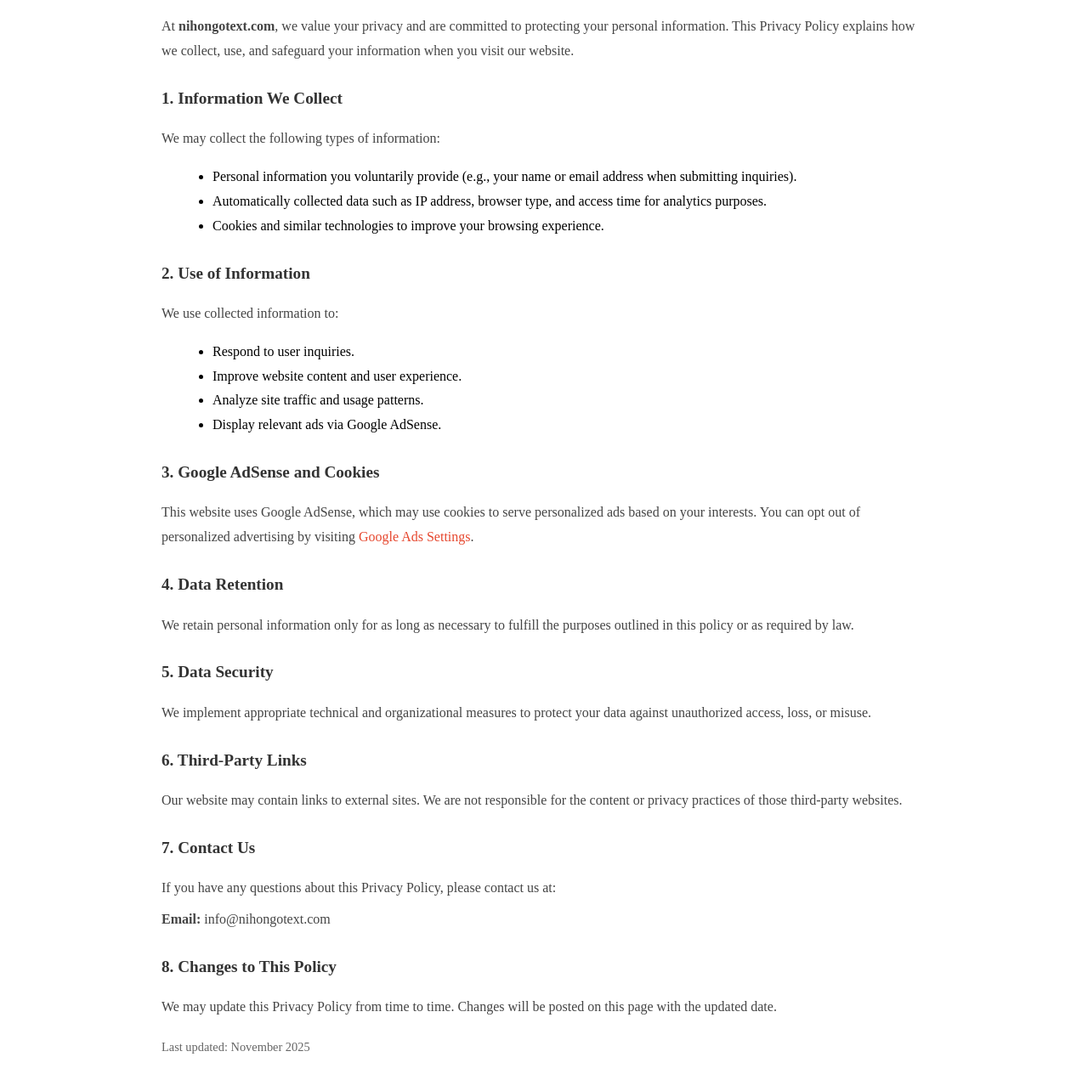
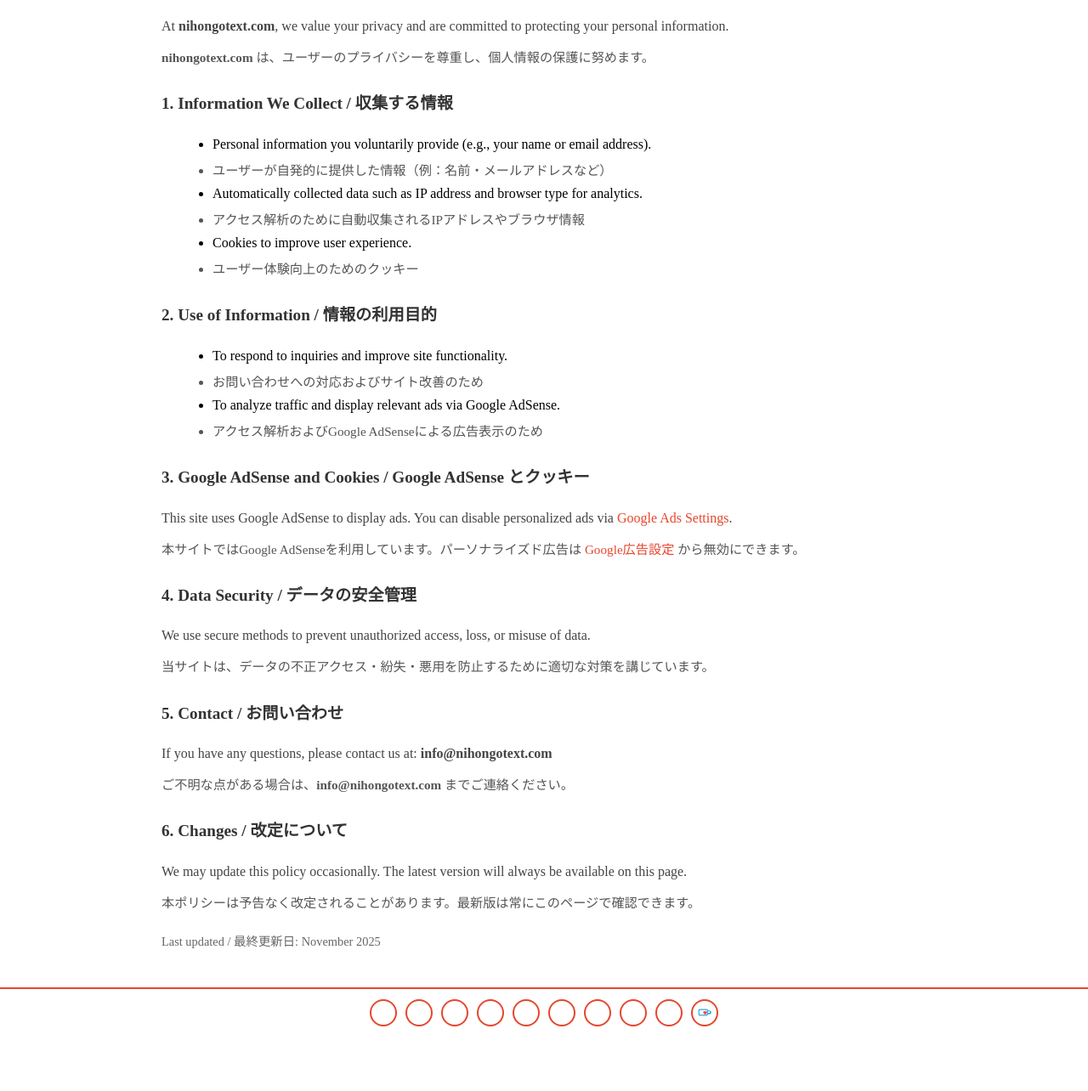
Before and after one commit to kuni92snow/nihongotext, a website: page privacy.html in a window 1280 px wide. Shown: the part 260-1544 px from the top of the page at 85% size. Drawn offline with Linux system fonts and the light colour scheme.

Commit message:
Update privacy.html

```diff
--- a/privacy.html
+++ b/privacy.html
@@ -18,86 +18,68 @@
   </script>
 
   <style>
-    main {
-      max-width: 900px;
-      margin: 40px auto;
-      padding: 0 16px;
-      line-height: 1.8;
-    }
-    h1 {
-      color: #e6462d;
-      font-size: 1.8em;
-      border-bottom: 2px solid #e6462d;
-      padding-bottom: 6px;
-      margin-bottom: 20px;
-    }
-    h2 {
-      color: #333;
-      font-size: 1.2em;
-      margin-top: 24px;
-    }
+    main { max-width: 900px; margin: 40px auto; padding: 0 16px; line-height: 1.8; }
+    h1 { color: #e6462d; font-size: 1.8em; border-bottom: 2px solid #e6462d; padding-bottom: 6px; margin-bottom: 20px; }
+    h2 { color: #333; font-size: 1.2em; margin-top: 24px; }
     p { margin: 8px 0; color: #444; }
     ul { margin-left: 20px; }
     a { color: #e6462d; text-decoration: none; }
     a:hover { text-decoration: underline; }
+    .jp { color: #555; font-size: 0.95em; margin-top: 2px; }
   </style>
 </head>
 
 <body>
-  <!-- header -->
   <div id="header-placeholder"></div>
 
   <main>
-    <h1>Privacy Policy</h1>
+    <h1>Privacy Policy / プライバシーポリシー</h1>
 
-    <p>At <strong>nihongotext.com</strong>, we value your privacy and are committed to protecting your personal information. This Privacy Policy explains how we collect, use, and safeguard your information when you visit our website.</p>
+    <p>At <strong>nihongotext.com</strong>, we value your privacy and are committed to protecting your personal information.</p>
+    <p class="jp"><strong>nihongotext.com</strong> は、ユーザーのプライバシーを尊重し、個人情報の保護に努めます。</p>
 
-    <h2>1. Information We Collect</h2>
-    <p>We may collect the following types of information:</p>
+    <h2>1. Information We Collect / 収集する情報</h2>
     <ul>
-      <li>Personal information you voluntarily provide (e.g., your name or email address when submitting inquiries).</li>
-      <li>Automatically collected data such as IP address, browser type, and access time for analytics purposes.</li>
-      <li>Cookies and similar technologies to improve your browsing experience.</li>
+      <li>Personal information you voluntarily provide (e.g., your name or email address).</li>
+      <li class="jp">ユーザーが自発的に提供した情報（例：名前・メールアドレスなど）</li>
+      <li>Automatically collected data such as IP address and browser type for analytics.</li>
+      <li class="jp">アクセス解析のために自動収集されるIPアドレスやブラウザ情報</li>
+      <li>Cookies to improve user experience.</li>
+      <li class="jp">ユーザー体験向上のためのクッキー</li>
     </ul>
 
-    <h2>2. Use of Information</h2>
-    <p>We use collected information to:</p>
+    <h2>2. Use of Information / 情報の利用目的</h2>
     <ul>
-      <li>Respond to user inquiries.</li>
-      <li>Improve website content and user experience.</li>
-      <li>Analyze site traffic and usage patterns.</li>
-      <li>Display relevant ads via Google AdSense.</li>
+      <li>To respond to inquiries and improve site functionality.</li>
+      <li class="jp">お問い合わせへの対応およびサイト改善のため</li>
+      <li>To analyze traffic and display relevant ads via Google AdSense.</li>
+      <li class="jp">アクセス解析およびGoogle AdSenseによる広告表示のため</li>
     </ul>
 
-    <h2>3. Google AdSense and Cookies</h2>
-    <p>This website uses Google AdSense, which may use cookies to serve personalized ads based on your interests. You can opt out of personalized advertising by visiting <a href="https://adssettings.google.com/">Google Ads Settings</a>.</p>
+    <h2>3. Google AdSense and Cookies / Google AdSense とクッキー</h2>
+    <p>This site uses Google AdSense to display ads. You can disable personalized ads via <a href="https://adssettings.google.com/">Google Ads Settings</a>.</p>
+    <p class="jp">本サイトではGoogle AdSenseを利用しています。パーソナライズド広告は <a href="https://adssettings.google.com/">Google広告設定</a> から無効にできます。</p>
 
-    <h2>4. Data Retention</h2>
-    <p>We retain personal information only for as long as necessary to fulfill the purposes outlined in this policy or as required by law.</p>
+    <h2>4. Data Security / データの安全管理</h2>
+    <p>We use secure methods to prevent unauthorized access, loss, or misuse of data.</p>
+    <p class="jp">当サイトは、データの不正アクセス・紛失・悪用を防止するために適切な対策を講じています。</p>
 
-    <h2>5. Data Security</h2>
-    <p>We implement appropriate technical and organizational measures to protect your data against unauthorized access, loss, or misuse.</p>
+    <h2>5. Contact / お問い合わせ</h2>
+    <p>If you have any questions, please contact us at: <strong>info@nihongotext.com</strong></p>
+    <p class="jp">ご不明な点がある場合は、<strong>info@nihongotext.com</strong> までご連絡ください。</p>
 
-    <h2>6. Third-Party Links</h2>
-    <p>Our website may contain links to external sites. We are not responsible for the content or privacy practices of those third-party websites.</p>
-
-    <h2>7. Contact Us</h2>
-    <p>If you have any questions about this Privacy Policy, please contact us at:</p>
-    <p><strong>Email:</strong> info@nihongotext.com</p>
-
-    <h2>8. Changes to This Policy</h2>
-    <p>We may update this Privacy Policy from time to time. Changes will be posted on this page with the updated date.</p>
+    <h2>6. Changes / 改定について</h2>
+    <p>We may update this policy occasionally. The latest version will always be available on this page.</p>
+    <p class="jp">本ポリシーは予告なく改定されることがあります。最新版は常にこのページで確認できます。</p>
 
     <p style="margin-top:20px; color:#666; font-size:0.9em;">
-      Last updated: November 2025
+      Last updated / 最終更新日: November 2025
     </p>
   </main>
 
-  <!-- footer -->
   <div id="footer-placeholder"></div>
 
   <script>
-    // Load header and footer
     async function loadPartials() {
       const header = await fetch("/partials/header.html").then(r => r.text());
       const footer = await fetch("/partials/footer.html").then(r => r.text());
```
